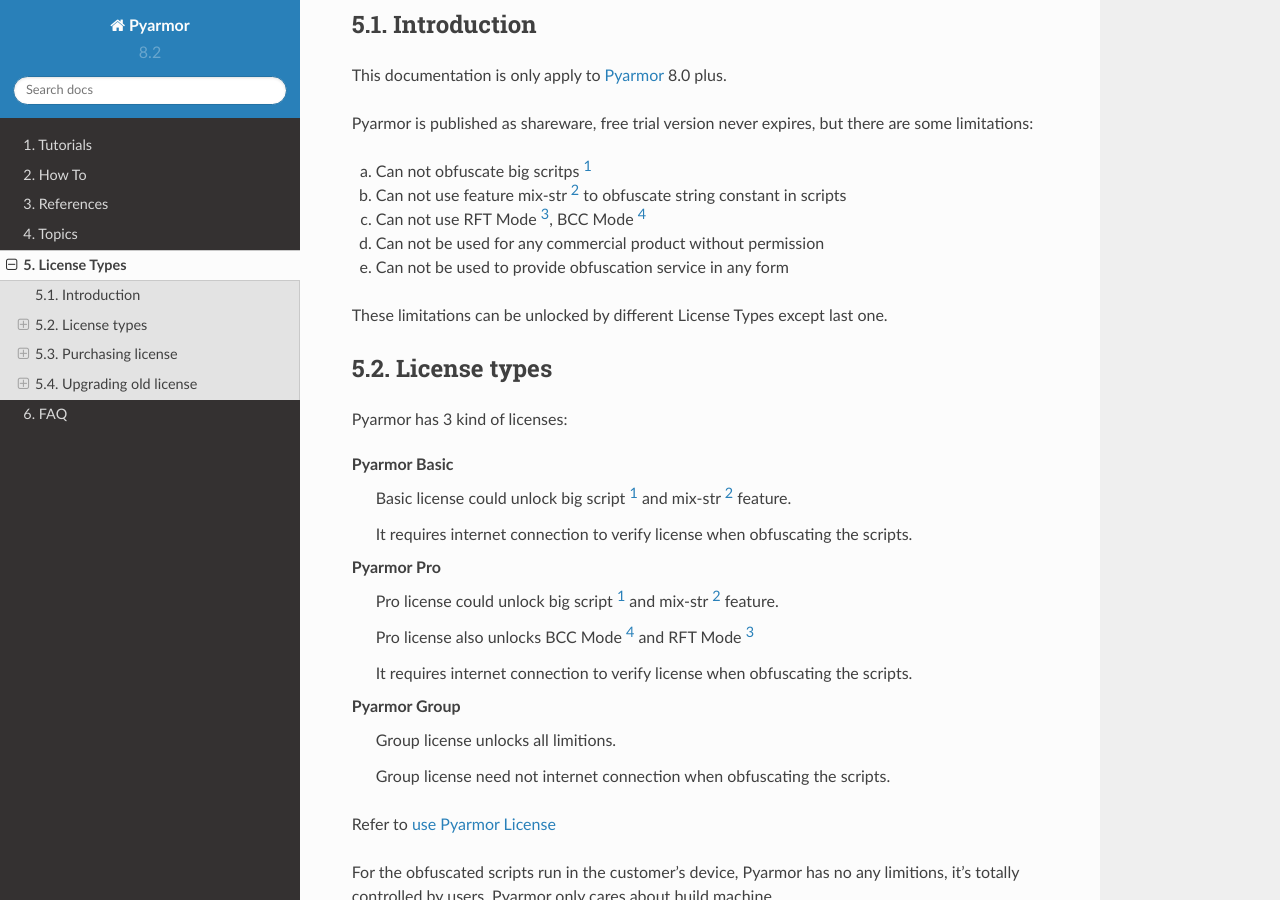
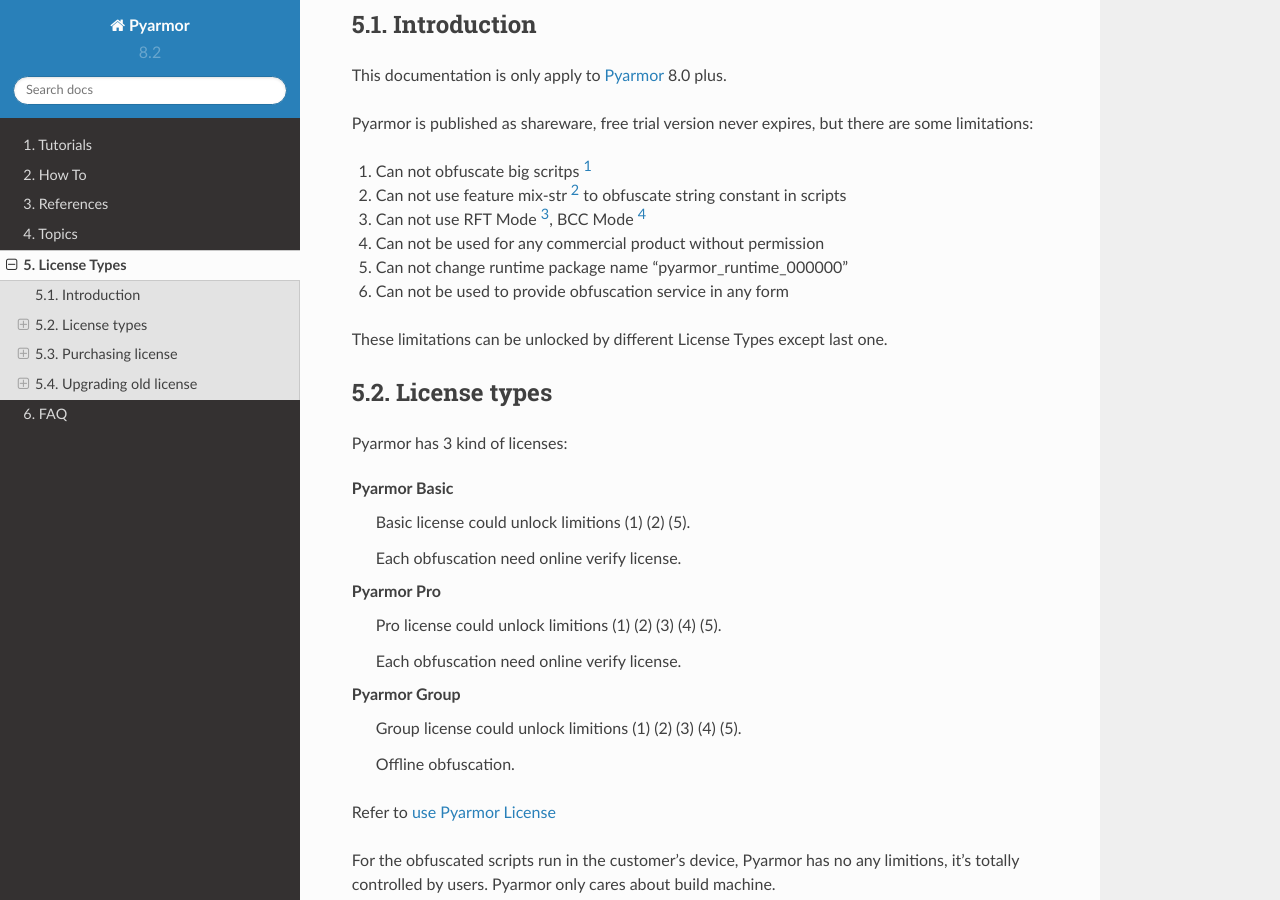
Before and after one commit to dashingsoft/pyarmor, a Sphinx documentation site: the page built from docs/licenses.rst, in a window 1280 px wide and 900 px high, scrolled down 380 px. Built offline with Sphinx 7.4.7 and the Read the Docs theme 2.0.0, drawn with Linux system fonts in a browser that asks for light colours; some of the changed text lies outside the part shown.

Commit message:
Enable variable runtime package name for non-trial version

```diff
--- a/docs/licenses.rst
+++ b/docs/licenses.rst
@@ -16,11 +16,12 @@
 
 Pyarmor is published as shareware, free trial version never expires, but there are some limitations:
 
-a. Can not obfuscate big scritps [1]_
-b. Can not use feature mix-str [2]_ to obfuscate string constant in scripts
-c. Can not use RFT Mode [3]_, BCC Mode [4]_
-d. Can not be used for any commercial product without permission
-e. Can not be used to provide obfuscation service in any form
+(1) Can not obfuscate big scritps [1]_
+(2) Can not use feature mix-str [2]_ to obfuscate string constant in scripts
+(3) Can not use RFT Mode [3]_, BCC Mode [4]_
+(4) Can not be used for any commercial product without permission
+(5) Can not change runtime package name "pyarmor_runtime_000000"
+(6) Can not be used to provide obfuscation service in any form
 
 These limitations can be unlocked by different License Types except last one.
 
@@ -33,23 +34,21 @@
 
     Pyarmor Basic
 
-        Basic license could unlock big script [1]_ and mix-str [2]_ feature.
+        Basic license could unlock limitions (1) (2) (5).
 
-        It requires internet connection to verify license when obfuscating the scripts.
+        Each obfuscation need online verify license.
 
     Pyarmor Pro
 
-        Pro license could unlock big script [1]_ and mix-str [2]_ feature.
+        Pro license could unlock limitions (1) (2) (3) (4) (5).
 
-        Pro license also unlocks BCC Mode [4]_ and RFT Mode [3]_
-
-        It requires internet connection to verify license when obfuscating the scripts.
+        Each obfuscation need online verify license.
 
     Pyarmor Group
 
-        Group license unlocks all limitions.
+        Group license could unlock limitions (1) (2) (3) (4) (5).
 
-        Group license need not internet connection when obfuscating the scripts.
+        Offline obfuscation.
 
 Refer to :doc:`use Pyarmor License <how-to/register>`
 
```
Also changed, not shown: other parts of docs/licenses.rst (+1 -1 lines).
